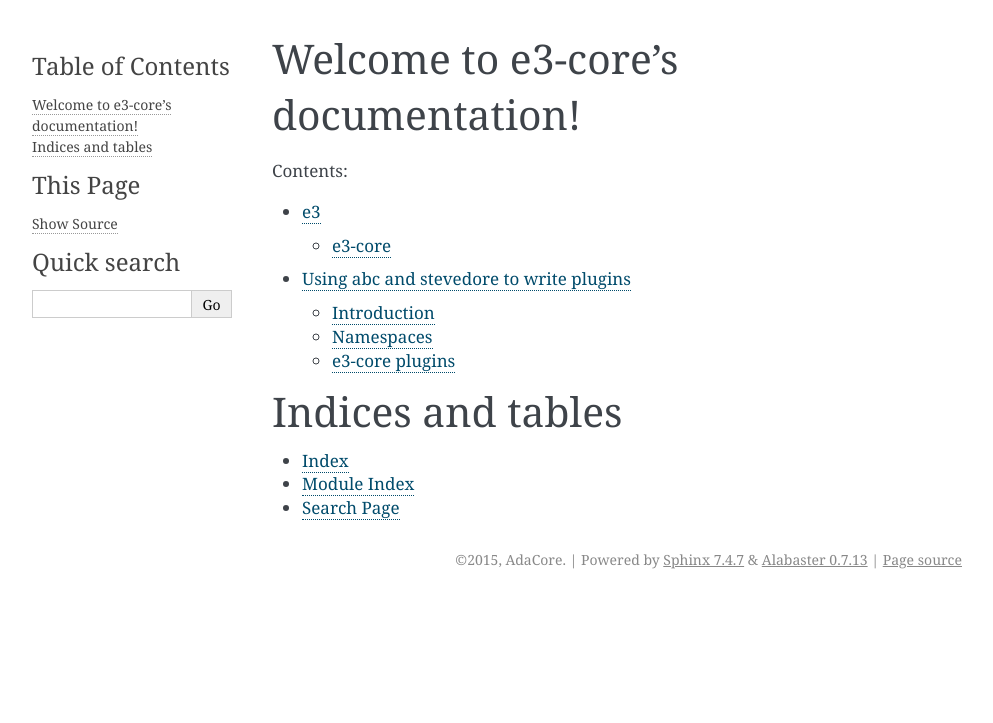
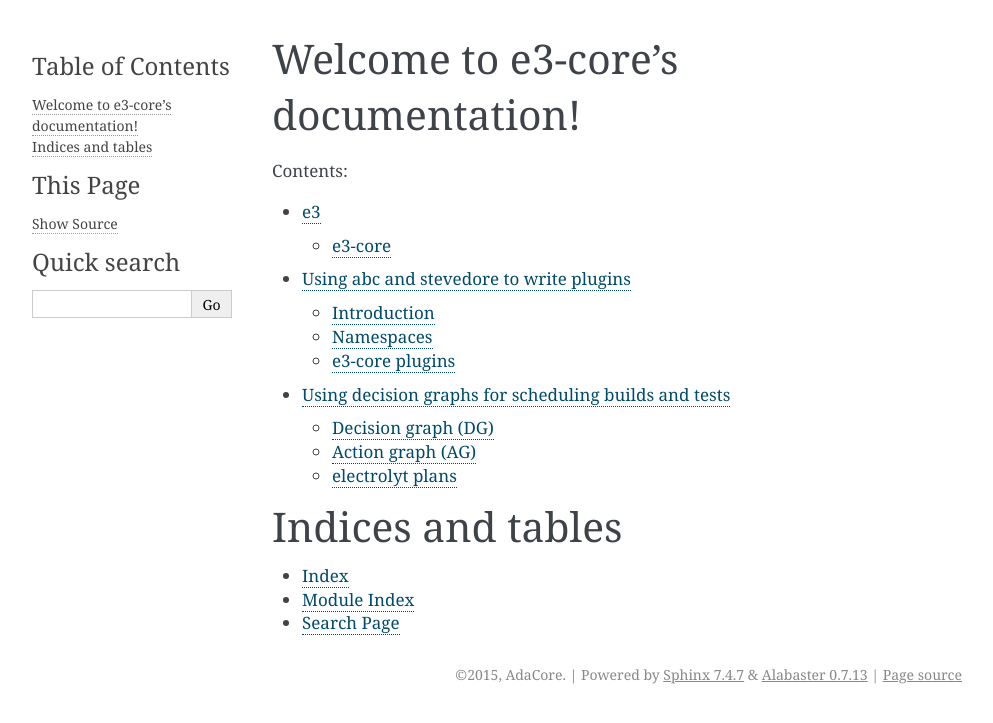
Before and after one commit to AdaCore/e3-core, a Sphinx documentation site: the page built from docs/index.rst, in a window 1280 px wide. Shown: the top 723 px of the page, without its empty margins (148-1141 px from the left). Built offline with Sphinx 7.4.7, drawn with Linux system fonts in a browser that asks for light colours; some of the changed lines change nothing that is shown.

Commit message:
Initial documentation of decision graphs
This has been extracted from an internal presentation
done by @Nikokrock

```diff
--- a/docs/conf.py
+++ b/docs/conf.py
@@ -18,6 +18,7 @@ extensions = [
     'sphinx.ext.autodoc',
     'sphinx.ext.intersphinx',
     'sphinx.ext.viewcode',
+    'sphinx.ext.graphviz',
 ]
 
 # Add any paths that contain templates here, relative to this directory.
--- /dev/null
+++ b/docs/decision-graphs.rst
@@ -0,0 +1,74 @@
+Using decision graphs for scheduling builds and tests
+=====================================================
+
+Decision graph (DG)
+-------------------
+
+Decision graphs inputs can be either a setup of user queries requesting
+
+- builds or installs of tools or libraries
+- testsuite results
+- source creation
+- ...
+
+or a set of anod specification files.
+
+The result is represented in a DAG (Directed Acyclic Graph) of *potential*
+actions to be taken.
+
+Having a DG containing all possible paths is useful for:
+
+- conflicts detection
+- implementing different decision policies through resolvers
+- implementing static checks
+
+.. graphviz::
+
+        digraph {
+                "Decision A" [color = "#98fb98"; style = filled; shape = diamond];
+                "Decision A-src" [color = "#98fb98"; style = filled; shape = diamond];
+                "Install A" -> "Decision A" [fillcolor = "#98fb98"; arrowhead = inv];
+                "Decision A" -> "Download A";
+                "Decision A" -> "Build A";
+                "Build A" -> "Install/Build deps ...";
+                "Build A" -> "Unpack A-src";
+                "Unpack A-src" -> "Decision A-src" [fillcolor = "#98fb98"; arrowhead = inv];
+                "Decision A-src" -> "Create A-src from VCS";
+                "Decision A-src" -> "Download A-src";
+        }
+
+Action graph (AG)
+-----------------
+
+This is the set of actions that should be performed represented in a DAG. Its inputs are:
+
+- a decision graph (DG)
+- a decision resolver
+
+The decision resolver is called for each decision node in the DG for which the
+ecision is either undecided, source of conflicts, or non explicit.
+
+Using the AG (or even the DG) you can easily list resources, e.g. the list of
+packages that will be pushed to (or pulled from) the store and the VCS repositories required for completing the user request.
+
+It also becomes easy to separate online and offline local operations, allowing for instance replaying push to store and notifications without having to execute the local operation twice.
+
+Having such graphs gives better control on the system, e.g. to plug different
+store or notification systems, to upload packages to the store in parallel, ...
+
+electrolyt plans
+----------------
+
+The electrolyt plans are written in a very small Python based DSL that is
+transformed into a list of queries that are feeding the DG. It is independent
+from scheduling engine and DG/DA API.
+
+For instance the following plan:
+
+.. code-block: python
+
+    anod_build('specA', qualifier='debug=true')
+    with defaults(build='x86_64-windows'):
+        anod_build('specB', qualifier='mode=production')
+
+is transformed into a list of ``e3.env.BaseEnv`` objects that can be then used to build a DG.
--- a/docs/index.rst
+++ b/docs/index.rst
@@ -8,6 +8,7 @@ Contents:
 
    welcome
    plugin
+   decision-graphs
 
 
 Indices and tables
```
